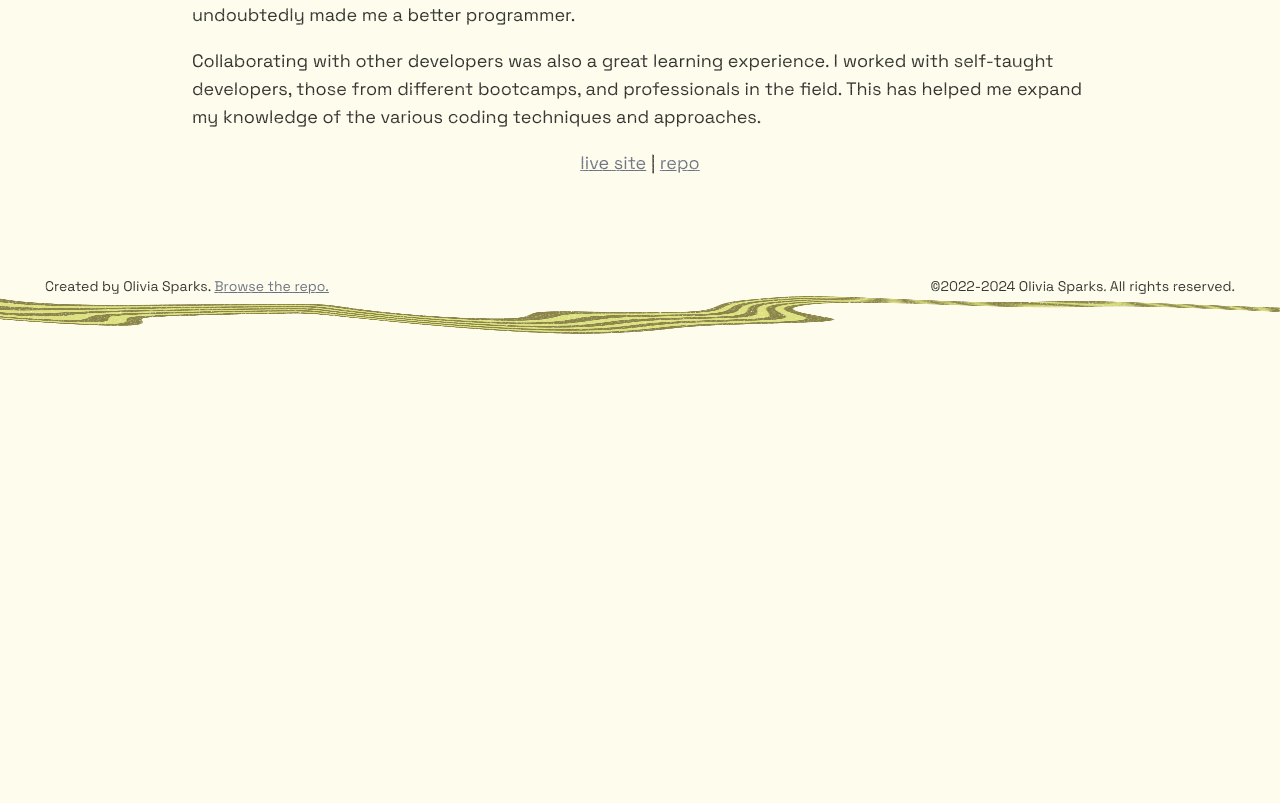
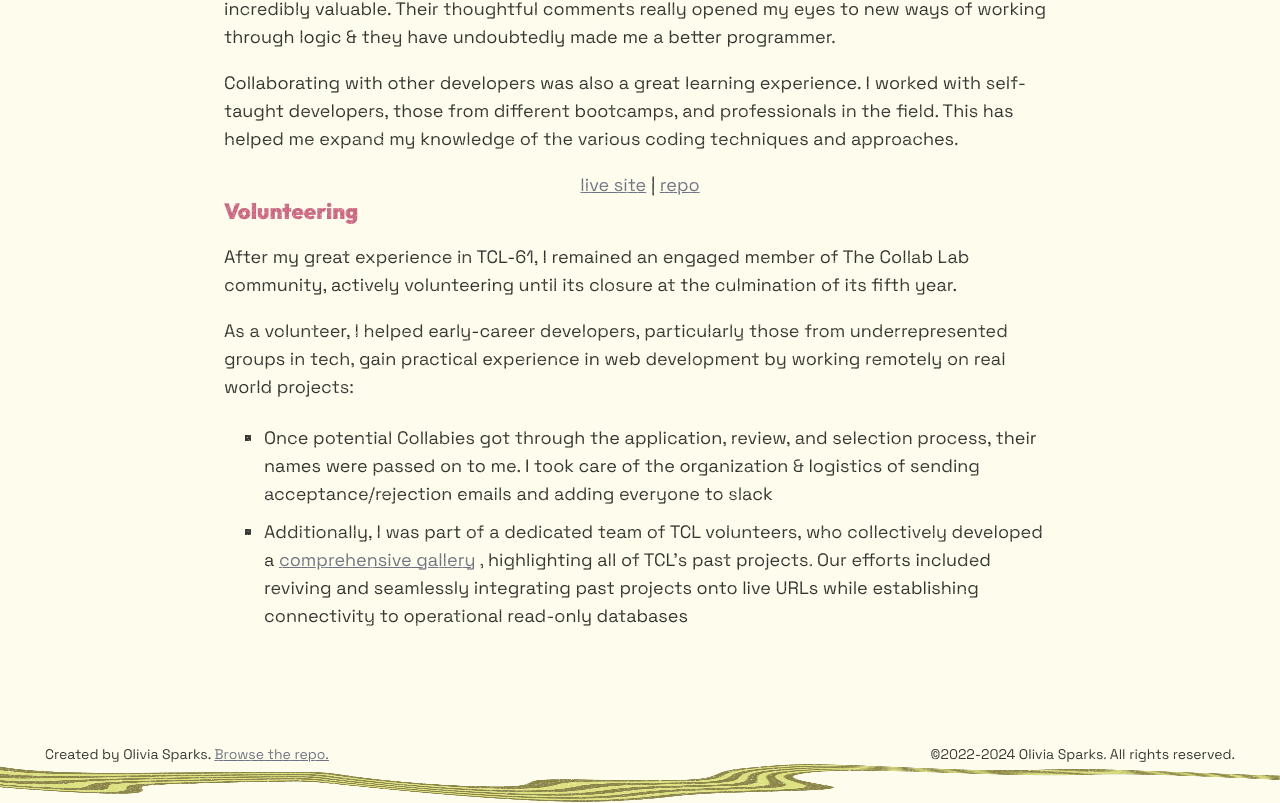
Before and after one commit to itsoliviasparks/itsoliviasparks-portfolio, a React (Create React App) app: page /the-collab-lab-info in a window 1280 px wide. Shown: the part 1399-2202 px from the top of the page. Before the commit the page ends 1734 px from the top, so only its background shows below. Built offline with nearby package versions, Linux system fonts and the light colour scheme; a web font is replaced by a local one.

Commit message:
copy updates

```diff
--- a/public/index.html
+++ b/public/index.html
@@ -5,7 +5,7 @@
   <meta charset='utf-8' />
   <meta name='viewport' content='width=device-width, initial-scale=1' />
   <meta name='theme-color' content='#89823d' />
-  <meta name='description' content='Curious & methodical developer, designer, and overall "keener" with 6+ years experience in collaborative product development | Currently specializing in DHTML animation utilizing GSAP' />
+  <meta name='description' content='Curious & methodical developer, designer, and overall "keener" with 6+ years experience in collaborative project development | Currently specializing in DHTML animation utilizing GSAP' />
 
   <link rel='manifest' href='%PUBLIC_URL%/manifest.json' />
   <link rel='preconnect' href='https://fonts.googleapis.com'>
--- a/src/Components/About.js
+++ b/src/Components/About.js
@@ -10,10 +10,10 @@ const About = () => {
             </h2>
             <ul>
                 <li>
-                    I’m a curious & methodical developer, designer, and overall "keener" with 6+ years experience in collaborative product development
+                    I’m a curious & methodical developer, designer, and overall "keener" with 6+ years experience in collaborative project development
                 </li>
                 <li>
-                    I specialize in DHTML animation utilizing <Link to={externalLinks.gsap}>GSAP</Link> & Adobe Creative Suite; I craft succinct & maintainable code with a focus on performance
+                    I specialize in DHTML animation utilizing <Link to={externalLinks.gsap}>GSAP</Link>, Adobe Creative Suite, and Figma; I craft succinct & maintainable code with a focus on performance
                 </li>
                 <li>
                     I’m a proven leader who implements best practices & standard operating procedures while fostering clear communication, strategic thinking, and a culture of continuous improvement
--- a/src/Components/Currently.js
+++ b/src/Components/Currently.js
@@ -12,9 +12,6 @@ const Currently = () => {
                 <li>
                 I'm currently coding some pretty rad banner ad animations @ <Link to={externalLinks.work}>Publicis Canada</Link>
                 </li>
-                <li>
-                    I also volunteer with <Link to={externalLinks.collabLabSite}>The Collab Lab</Link>, helping early-career developers, particularly those from underrepresented groups in tech, gain practical experience in web development by working remotely on real world projects
-                </li>
             </ul>
         </section>
     );
--- a/src/Views/TheCollabLabInfo.js
+++ b/src/Views/TheCollabLabInfo.js
@@ -37,6 +37,22 @@ const TheCollabLab = () => {
             <p className='links'>
                 <Link to={externalLinks.collabLab}>live site</Link> | <Link to={externalLinks.collabLabRepo}>repo</Link>
             </p>
+
+            <h3>Volunteering</h3>
+                <p>
+                    After my great experience in TCL-61, I remained an engaged member of The Collab Lab community, actively volunteering until its closure at the culmination of its fifth year.
+               </p>
+               <p>
+                    As a volunteer, I helped early-career developers, particularly those from underrepresented groups in tech, gain practical experience in web development by working remotely on real world projects:
+                </p>
+                <ul>
+                    <li>
+                        Once potential Collabies got through the application, review, and selection process, their names were passed on to me. I took care of the organization & logistics of sending acceptance/rejection emails and adding everyone to slack
+                    </li>
+                    <li>
+                        Additionally, I was part of a dedicated team of TCL volunteers, who collectively developed a <Link to={externalLinks.collabLabGallery}>comprehensive gallery</Link> , highlighting all of TCL's past projects. Our efforts included reviving and seamlessly integrating past projects onto live URLs while establishing connectivity to operational read-only databases
+                    </li>
+                </ul>
         </main>
     );
 };
--- a/src/assets/externalLinks.js
+++ b/src/assets/externalLinks.js
@@ -5,6 +5,7 @@ const externalLinks = {
     portfolioRepo: 'https://github.com/itsoliviasparks/itsoliviasparks-portfolio',
 
     collabLabSite: 'https://the-collab-lab.codes/',
+    collabLabGallery: 'https://the-collab-lab.codes/developers/',
     gsap: 'https://gsap.com',
     juno: 'https://junocollege.com/',
     tmu: 'https://www.torontomu.ca/fashion/',
--- a/src/assets/techStack.js
+++ b/src/assets/techStack.js
@@ -48,7 +48,7 @@ const techStack = [
         i: 'devicon-bitbucket-original'
     },
     {
-        name: 'Google Studio',
+        name: 'Google DoubleClick Studio',
         i: 'devicon-google-plain'
     },
     {
--- a/src/sass/_general-styles.scss
+++ b/src/sass/_general-styles.scss
@@ -17,8 +17,8 @@ html { background-color: $bg; }
 
 .wrapper {
     margin: 0 auto;
-    max-width: 1200px;
-    width: 70%;
+    max-width: 1000px;
+    width: 65%;
 }
 
 main { padding-top: 2rem; }
```
Also changed, not shown: public/manifest.json.
